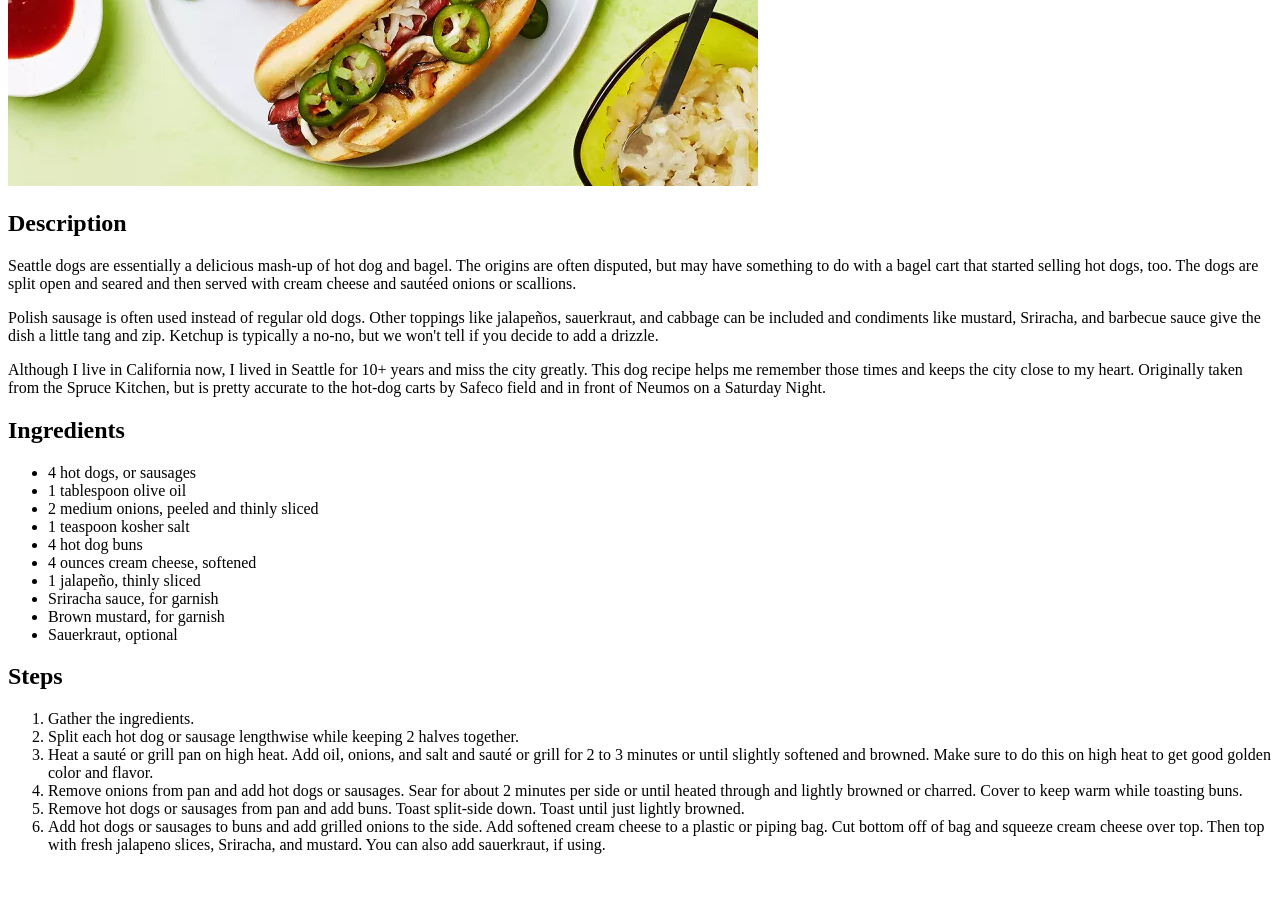
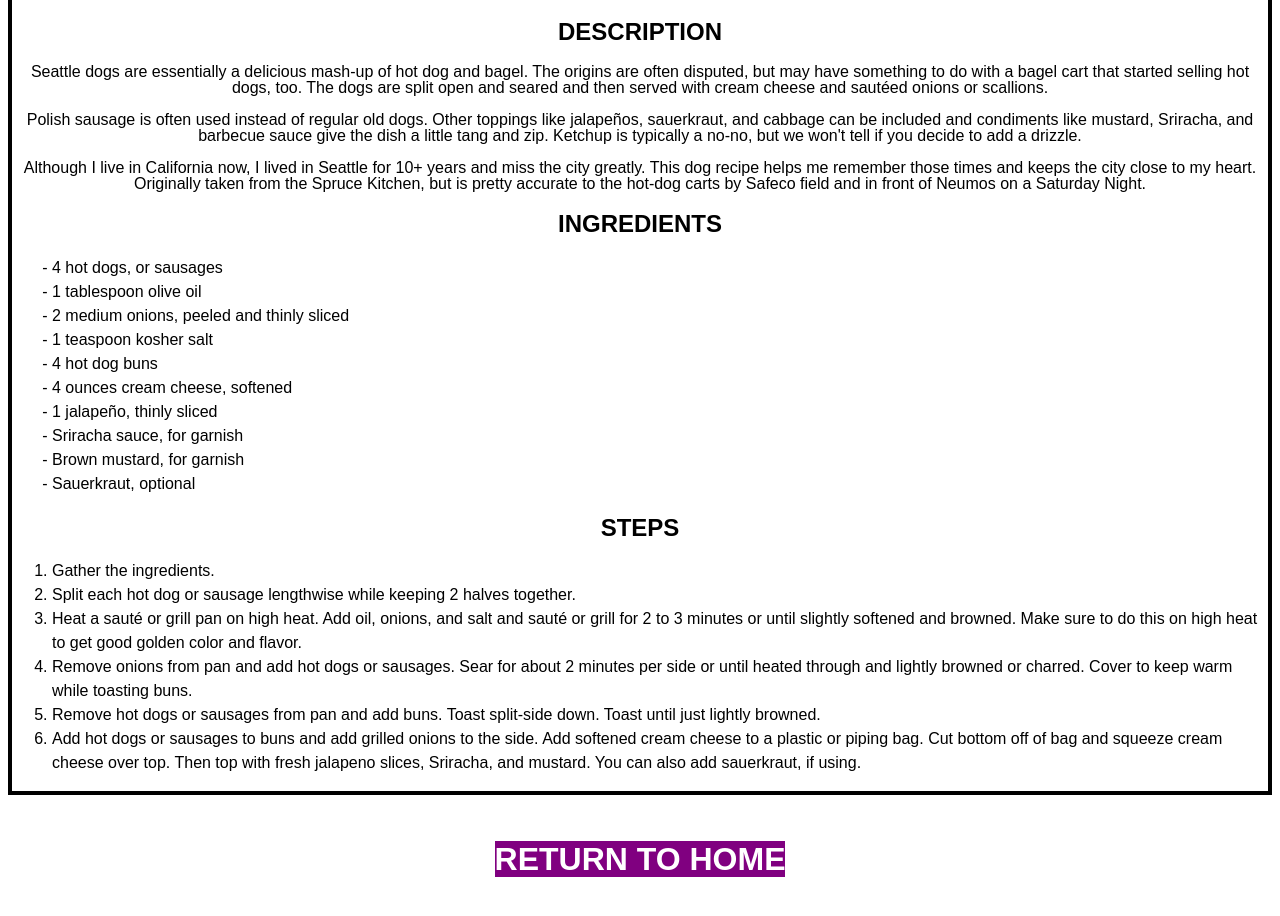
Before and after one commit to parsnbl/odin-recipes, a plain HTML site: page recipes/seattle-dogs.html in a window 1280 px wide. Shown: the part 394-1310 px from the top of the page. Before the commit the page ends 1264 px from the top, so only its background shows below. Drawn offline with Linux system fonts and the light colour scheme.

Commit message:
added light css, added containers

```diff
--- /dev/null
+++ b/index.css
@@ -0,0 +1,63 @@
+* {
+    text-align: center;
+    line-height: 1;
+    font-family: Arial, Helvetica, sans-serif;
+}
+
+img {
+    width: 400px;
+    height: auto;
+}
+
+h1 {
+    font-size: 3em;
+}
+h2 {
+    text-transform: uppercase;
+    font-weight: bolder;
+}
+
+a {
+    text-decoration: none;
+    text-transform: uppercase;
+    background-color: purple;
+    color: white;
+}
+
+.recipe-container, .home-container {
+    border: black 4px solid;
+}
+
+.recipe-list {
+    list-style-type: none;
+    padding-left: 0px;
+    font-size: 1.5em;
+}
+
+.recipe-list li {
+    line-height: 2;
+}
+
+
+.ingredients {
+    list-style-type: "- ";
+    padding-left: 40px;
+}
+
+.ingredients li {
+    text-align: left;
+    line-height: 1.5;
+}
+
+.steps li {
+    text-align: left;
+    line-height: 1.5;
+}
+
+
+
+.return-to-home {
+    line-height: 4;
+    font-weight: 900;
+    font-size: 2em;
+}
--- a/recipes/seattle-dogs.html
+++ b/recipes/seattle-dogs.html
@@ -3,8 +3,10 @@
     <head>
         <meta charset="utf-8">
         <title>Seattle Dogs</title>
+        <link rel="stylesheet" href="../index.css">
     </head>
     <body>
+        <div class="recipe-container">
             <h1>Seattle Dogs</h1>
             <img src="../img/seattle-dogs.webp" alt="A plate of delicious seattle dogs.">
             <h2>Description</h2>
@@ -12,7 +14,7 @@
             <p>Polish sausage is often used instead of regular old dogs. Other toppings like jalapeños, sauerkraut, and cabbage can be included and condiments like mustard, Sriracha, and barbecue sauce give the dish a little tang and zip. Ketchup is typically a no-no, but we won't tell if you decide to add a drizzle.</p>
             <p>Although I live in California now, I lived in Seattle for 10+ years and miss the city greatly. This dog recipe helps me remember those times and keeps the city close to my heart. Originally taken from the Spruce Kitchen, but is pretty accurate to the hot-dog carts by Safeco field and in front of Neumos on a Saturday Night.</p>
             <h2>Ingredients</h2>
-        <ul>
+            <ul class="ingredients">
                 <li>4 hot dogs, or sausages</li>
                 <li>1 tablespoon olive oil</li>
                 <li>2 medium onions, peeled and thinly sliced</li>
@@ -25,7 +27,7 @@
                 <li>Sauerkraut, optional</li>
             </ul>
             <h2>Steps</h2>
-        <ol>
+            <ol class="steps">
                 <li>Gather the ingredients.</li>
                 <li>Split each hot dog or sausage lengthwise while keeping 2 halves together.</li>
                 <li>Heat a sauté or grill pan on high heat. Add oil, onions, and salt and sauté or grill for 2 to 3 minutes or until slightly softened and browned. Make sure to do this on high heat to get good golden color and flavor.</li>
@@ -33,5 +35,7 @@
                 <li>Remove hot dogs or sausages from pan and add buns. Toast split-side down. Toast until just lightly browned.</li>
                 <li>Add hot dogs or sausages to buns and add grilled onions to the side. Add softened cream cheese to a plastic or piping bag. Cut bottom off of bag and squeeze cream cheese over top. Then top with fresh jalapeno slices, Sriracha, and mustard. You can also add sauerkraut, if using.</li>
             </ol>
+        </div>
+        <a href="../index.html" class="return-to-home">RETURN TO HOME</a>
     </body>
 </html>
```
Also changed, not shown: index.html (+4 -2 lines), recipes/best-tuna-salad.html (+6 -2 lines), recipes/uncouth-joseph.html (+6 -3 lines). Lines whose indentation alone changed are shown as unchanged.
